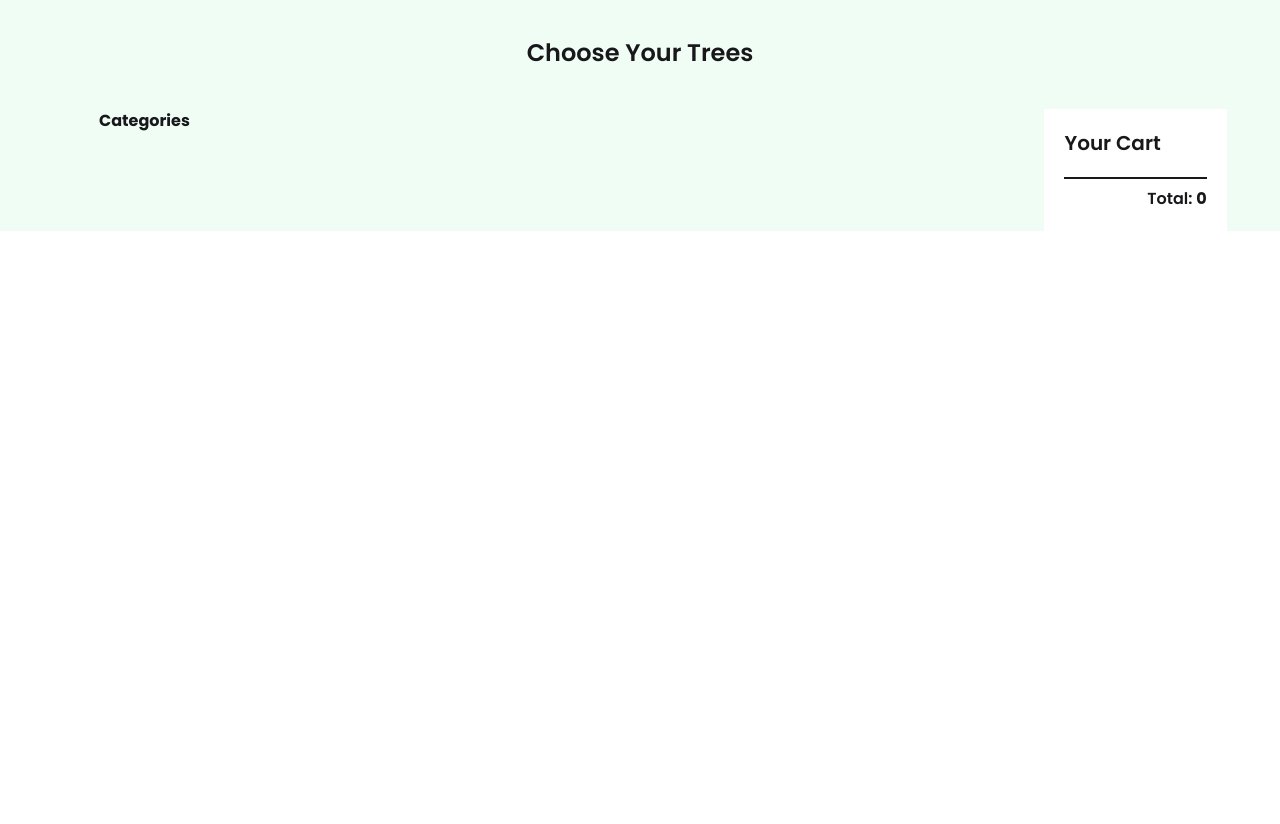
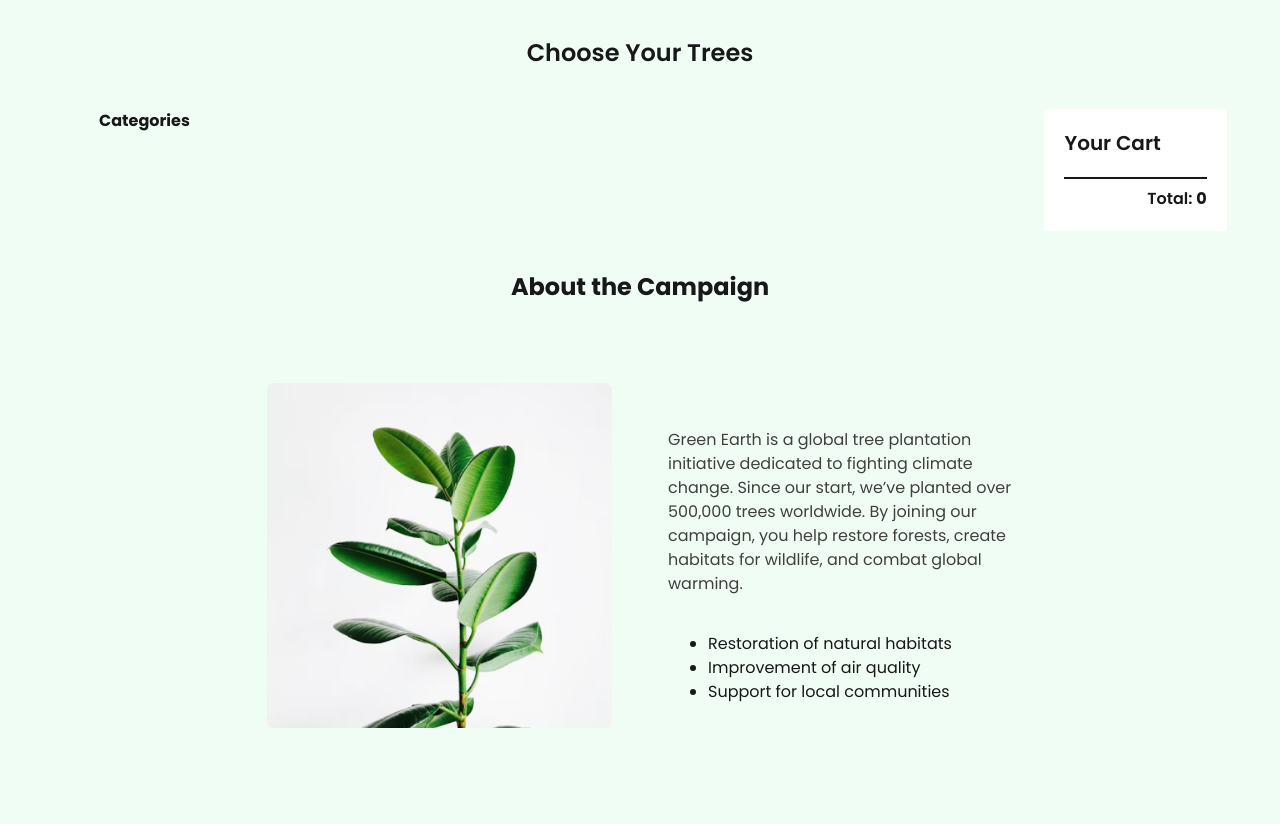
Before and after one commit to mohyminulislam-mi/green-eaarth, a plain HTML site: page index.html in a window 1280 px wide. Shown: the part 356-1180 px from the top of the page. Before the commit the page ends 800 px from the top, so only its background shows below. Drawn offline with nearby package versions, Linux system fonts and the light colour scheme.

Commit message:
Added Campaign section

```diff
--- a/index.html
+++ b/index.html
@@ -114,6 +114,26 @@
                 </div>
             </div>
         </dialog>
+        <!-- About Campaign start here  -->
+        <section class="pb-24">
+            <h1 class="text-2xl font-bold text-center p-10">About the Campaign</h1>
+            <div class="w-7/12 mx-auto flex flex-col lg:flex-row items-center justify-center gap-14 lg:mt-10 mt-6">
+                <div class=" w-full">
+                    <img src="./assets/about.png" alt="Image">
+                </div>
+                <div class=" w-full">
+                    <p class="py-5 text-[#404040]">Green Earth is a global tree plantation initiative dedicated to
+                        fighting climate
+                        change. Since our start, we’ve planted over 500,000 trees worldwide. By joining our campaign,
+                        you help restore forests, create habitats for wildlife, and combat global warming.</p>
+                    <ul class="list-disc pl-10 mt-4">
+                        <li>Restoration of natural habitats</li>
+                        <li>Improvement of air quality</li>
+                        <li>Support for local communities</li>
+                    </ul>
+                </div>
+            </div>
+        </section>
     </main>
 </body>
 
```
